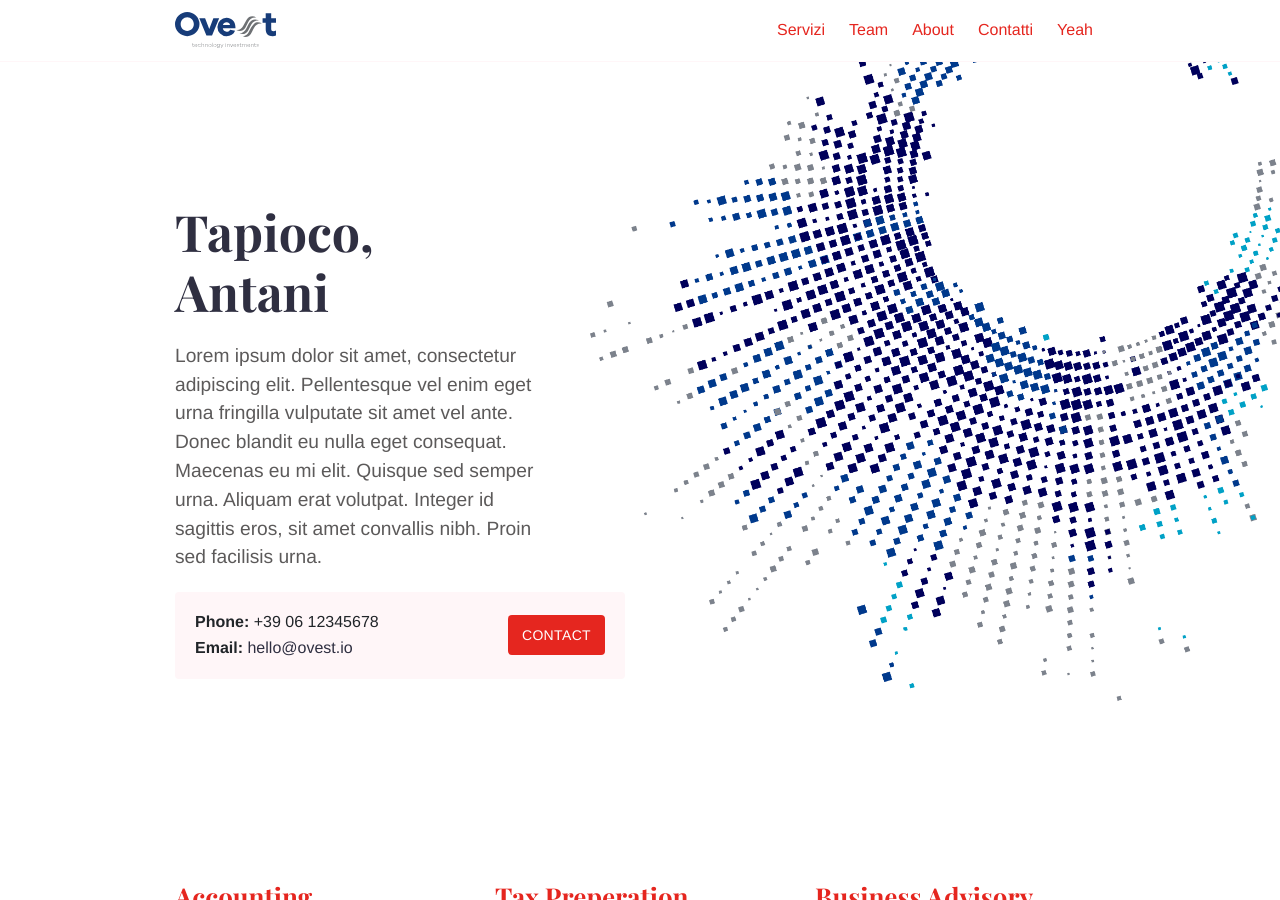
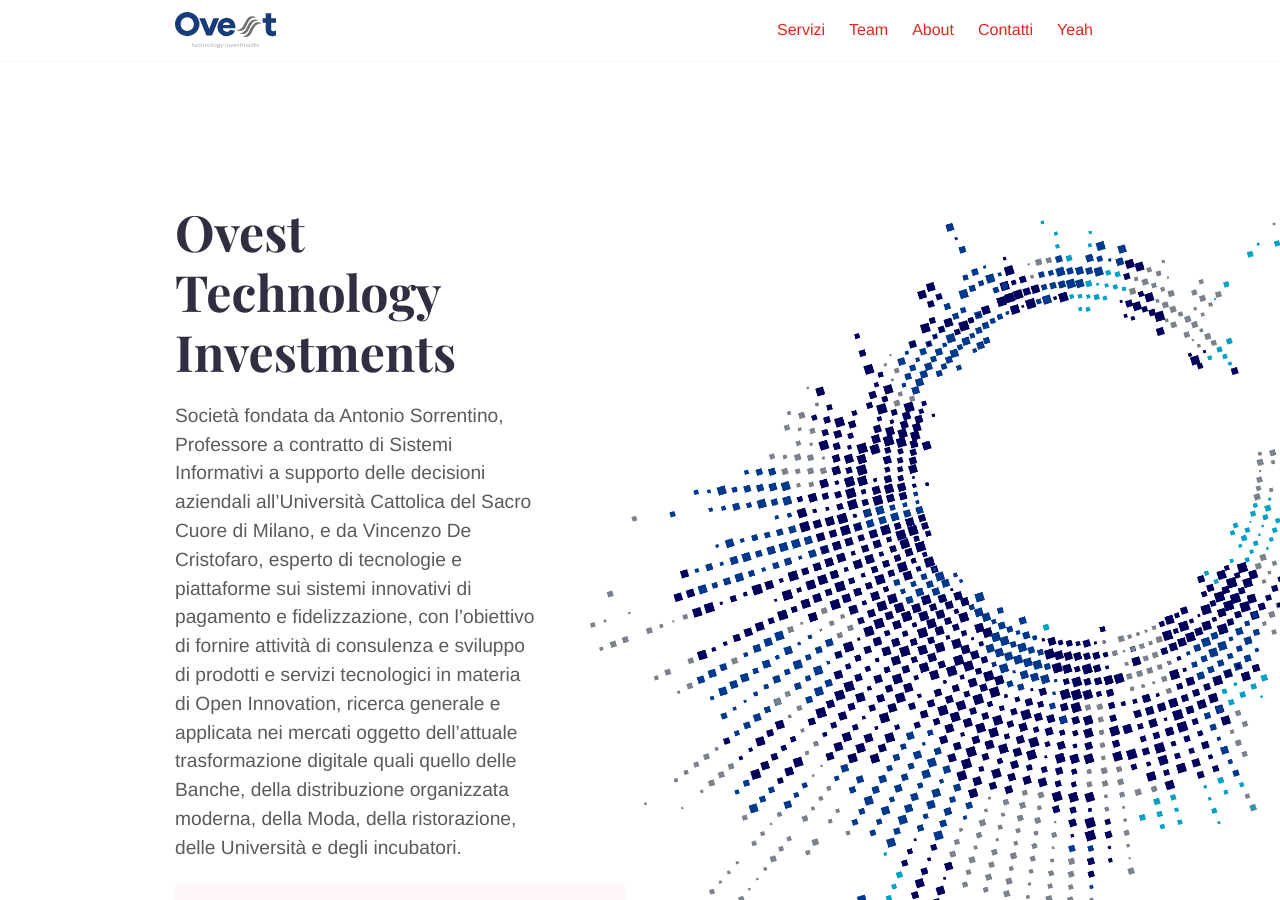
Before and after one commit to edivalerio/ovest-io.github.io, a Jekyll site: the page built from index.md, in a window 1280 px wide and 900 px high. Built offline with Jekyll 4.4.1, drawn with Linux system fonts in a browser that asks for light colours.

Commit message:
Update index.md

```diff
--- a/index.md
+++ b/index.md
@@ -7,6 +7,6 @@ intro_image_absolute: true
 intro_image_hide_on_mobile: true
 ---
 
-# Tapioco, Antani
+# Ovest Technology Investments
 
-Lorem ipsum dolor sit amet, consectetur adipiscing elit. Pellentesque vel enim eget urna fringilla vulputate sit amet vel ante. Donec blandit eu nulla eget consequat. Maecenas eu mi elit. Quisque sed semper urna. Aliquam erat volutpat. Integer id sagittis eros, sit amet convallis nibh. Proin sed facilisis urna.
+Società fondata da Antonio Sorrentino, Professore a contratto di Sistemi Informativi a supporto delle decisioni aziendali all’Università Cattolica del Sacro Cuore di Milano, e da Vincenzo De Cristofaro, esperto di tecnologie e piattaforme sui sistemi innovativi di pagamento e fidelizzazione, con l’obiettivo di fornire attività di consulenza e sviluppo di prodotti e servizi tecnologici in materia di Open Innovation, ricerca generale e applicata nei mercati oggetto dell’attuale trasformazione digitale quali quello delle Banche, della distribuzione organizzata moderna, della Moda, della ristorazione, delle Università e degli incubatori.
```
